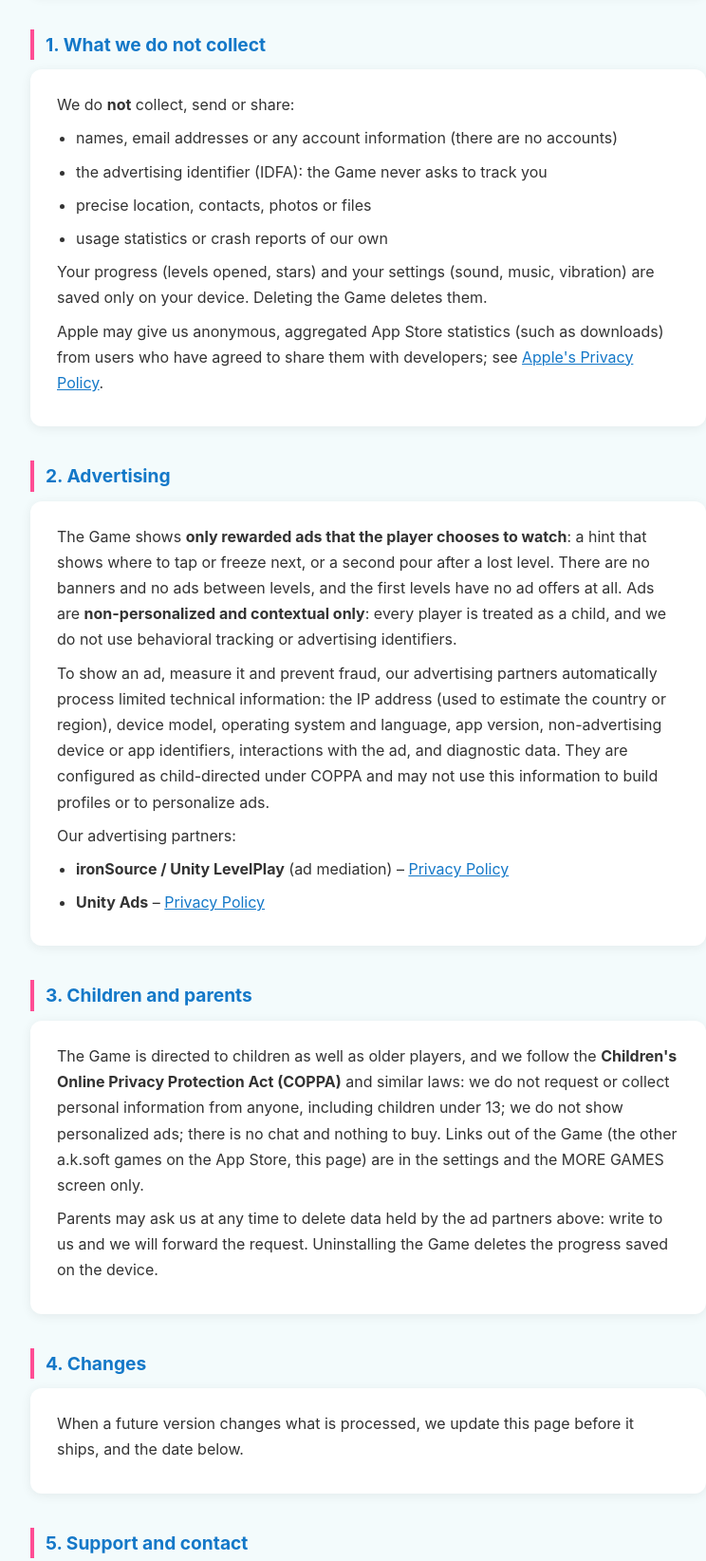
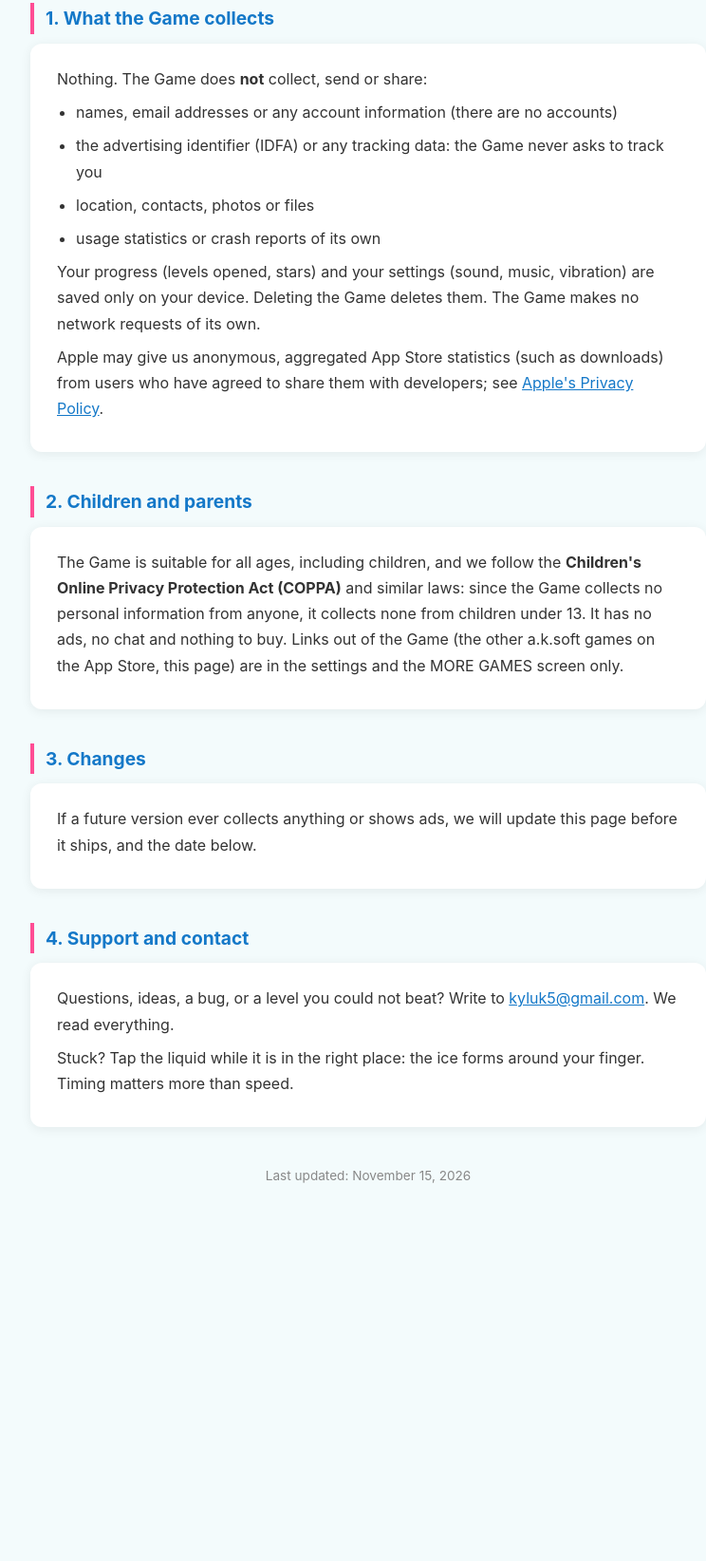
Before and after one commit to KulykAndrii/pour-freeze-privacy, a plain HTML site: page index.html in a window 1280 px wide. Shown: the part 524-2168 px from the top of the page at 95% size, without its empty margins (252-996 px from the left). After the commit the page ends 1882 px from the top, so only its background shows below. Drawn offline with Linux system fonts and the light colour scheme.

Commit message:
No ads from the next version: the game collects no data at all
Co-Authored-By: Claude Opus 5.5 <noreply@anthropic.com>

```diff
--- a/index.html
+++ b/index.html
@@ -44,9 +44,8 @@
 </header>
 <main>
   <div class="highlight">
-    <strong>Pour &amp; Freeze: Ice Puzzle is made for players of all ages, including children.</strong> It has no accounts, no purchases,
-    no chat and no tracking. It shows only rewarded ads that the player chooses to watch, and every ad is
-    child-directed (COPPA): contextual, never personalized.
+    <strong>Pour &amp; Freeze: Ice Puzzle collects no data at all.</strong> No accounts, no ads, no purchases, no analytics and no
+    tracking. It works offline, and it is made for players of all ages, including children.
   </div>
 
   <div class="card">
@@ -56,18 +55,18 @@
     </p>
   </div>
 
-  <h2>1. What we do not collect</h2>
+  <h2>1. What the Game collects</h2>
   <div class="card">
-    <p>We do <strong>not</strong> collect, send or share:</p>
+    <p>Nothing. The Game does <strong>not</strong> collect, send or share:</p>
     <ul>
       <li>names, email addresses or any account information (there are no accounts)</li>
-      <li>the advertising identifier (IDFA): the Game never asks to track you</li>
-      <li>precise location, contacts, photos or files</li>
-      <li>usage statistics or crash reports of our own</li>
+      <li>the advertising identifier (IDFA) or any tracking data: the Game never asks to track you</li>
+      <li>location, contacts, photos or files</li>
+      <li>usage statistics or crash reports of its own</li>
     </ul>
     <p>
       Your progress (levels opened, stars) and your settings (sound, music, vibration) are saved only on your device.
-      Deleting the Game deletes them.
+      Deleting the Game deletes them. The Game makes no network requests of its own.
     </p>
     <p>
       Apple may give us anonymous, aggregated App Store statistics (such as downloads) from users who have agreed to
@@ -75,54 +74,22 @@
     </p>
   </div>
 
-  <h2>2. Advertising</h2>
+  <h2>2. Children and parents</h2>
   <div class="card">
     <p>
-      The Game shows <strong>only rewarded ads that the player chooses to watch</strong>: a hint that shows where to tap or freeze next, or a second pour after a lost level. There are no
-      banners and no ads between levels, and the first levels have no ad offers at all. Ads are
-      <strong>non-personalized and contextual only</strong>: every player is treated as a child, and we do not use
-      behavioral tracking or advertising identifiers.
-    </p>
-    <p>
-      To show an ad, measure it and prevent fraud, our advertising partners automatically process limited technical
-      information: the IP address (used to estimate the country or region), device model, operating system and
-      language, app version, non-advertising device or app identifiers, interactions with the ad, and diagnostic data.
-      They are configured as child-directed under COPPA and may not use this information to build profiles or to
-      personalize ads.
-    </p>
-    <p>Our advertising partners:</p>
-    <ul>
-      <li>
-        <strong>ironSource / Unity LevelPlay</strong> (ad mediation) –
-        <a href="https://ironsource.mobile.com/mobile-privacy-policy/" target="_blank" rel="noopener">Privacy Policy</a>
-      </li>
-      <li>
-        <strong>Unity Ads</strong> –
-        <a href="https://unity.com/legal/game-player-and-app-user-privacy-policy" target="_blank" rel="noopener">Privacy Policy</a>
-      </li>
-    </ul>
-  </div>
-
-  <h2>3. Children and parents</h2>
-  <div class="card">
-    <p>
-      The Game is directed to children as well as older players, and we follow the <strong>Children's Online Privacy
-      Protection Act (COPPA)</strong> and similar laws: we do not request or collect personal information from anyone,
-      including children under 13; we do not show personalized ads; there is no chat and nothing to buy. Links out of
-      the Game (the other a.k.soft games on the App Store, this page) are in the settings and the MORE GAMES screen only.
-    </p>
-    <p>
-      Parents may ask us at any time to delete data held by the ad partners above: write to us and we will forward
-      the request. Uninstalling the Game deletes the progress saved on the device.
+      The Game is suitable for all ages, including children, and we follow the <strong>Children's Online Privacy
+      Protection Act (COPPA)</strong> and similar laws: since the Game collects no personal information from anyone,
+      it collects none from children under 13. It has no ads, no chat and nothing to buy. Links out of the Game (the
+      other a.k.soft games on the App Store, this page) are in the settings and the MORE GAMES screen only.
     </p>
   </div>
 
-  <h2>4. Changes</h2>
+  <h2>3. Changes</h2>
   <div class="card">
-    <p>When a future version changes what is processed, we update this page before it ships, and the date below.</p>
+    <p>If a future version ever collects anything or shows ads, we will update this page before it ships, and the date below.</p>
   </div>
 
-  <h2 id="support">5. Support and contact</h2>
+  <h2 id="support">4. Support and contact</h2>
   <div class="card">
     <p>
       Questions, ideas, a bug, or a level you could not beat? Write to
@@ -131,7 +98,7 @@
     <p>Stuck? Tap the liquid while it is in the right place: the ice forms around your finger. Timing matters more than speed.</p>
   </div>
 
-  <p class="updated">Last updated: October 23, 2026</p>
+  <p class="updated">Last updated: November 15, 2026</p>
 </main>
 </body>
 </html>
```
